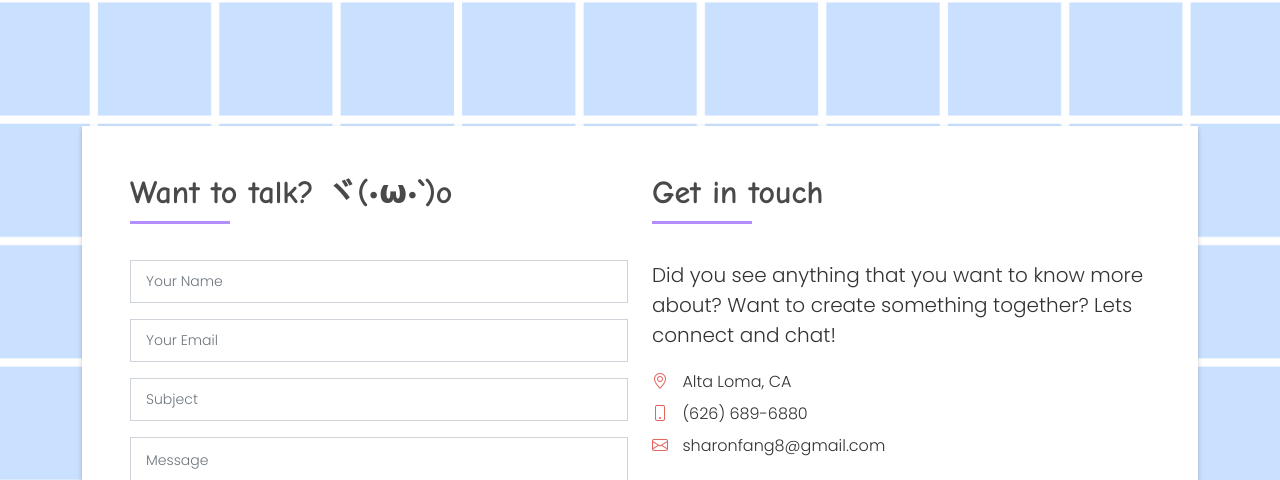
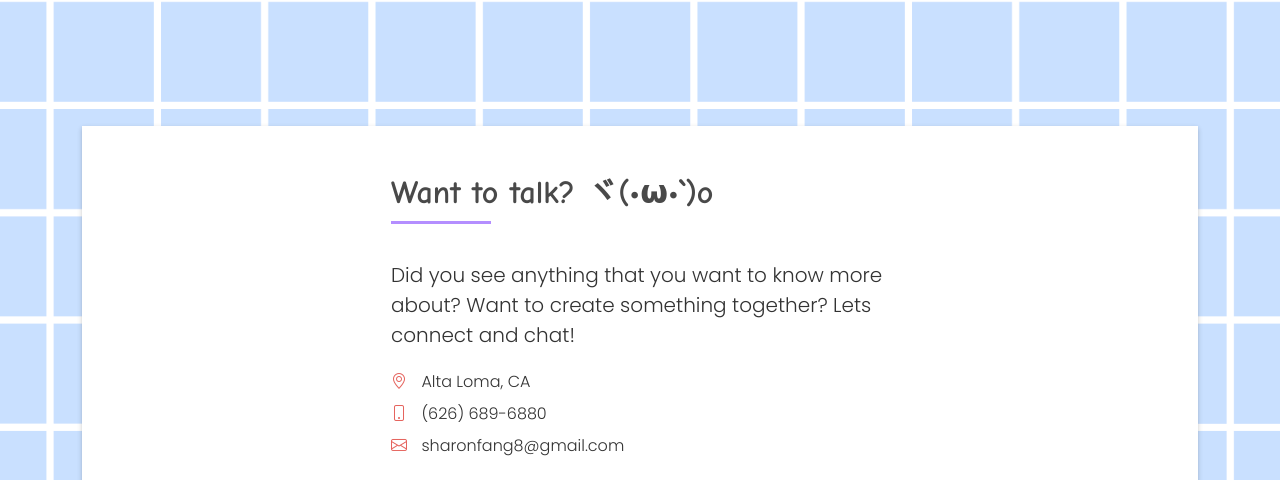
Before and after one commit to milkyomo/milkyomo.github.io, a plain HTML site: page index.html in a window 1280 px wide. Shown: the part 3929-4409 px from the top of the page. Drawn offline with Linux system fonts and the light colour scheme.

Commit message:
removed email form

```diff
--- a/assets/css/style.css
+++ b/assets/css/style.css
@@ -1054,6 +1054,11 @@ a:hover {
 .contact-mf {
   margin-top: 4rem;
 }
+.contact-row {
+  display: flex;
+  flex-direction: column;
+  align-items: center;
+}
 @media (min-width: 767px) {
   .contact-mf .box-pl2 {
     margin-top: 3rem;
--- a/index.html
+++ b/index.html
@@ -741,8 +741,8 @@
           <div class="col-sm-12">
             <div class="contact-mf">
               <div id="contact" class="box-shadow-full">
-                <div class="row">
-                  <div class="col-md-6">
+                <div class="row contact-row">
+                  <!-- <div class="col-md-6">
                     <div class="title-box-2">
                       <h5 class="title-left">
                         Want to talk? ヾ(•ω•`)o
@@ -782,11 +782,11 @@
                         </div>
                       </form>
                     </div>
-                  </div>
+                  </div> -->
                   <div class="col-md-6">
                     <div class="title-box-2 pt-4 pt-md-0">
                       <h5 class="title-left">
-                        Get in touch
+                        Want to talk? ヾ(•ω•`)o
                       </h5>
                     </div>
                     <div class="more-info">
```
